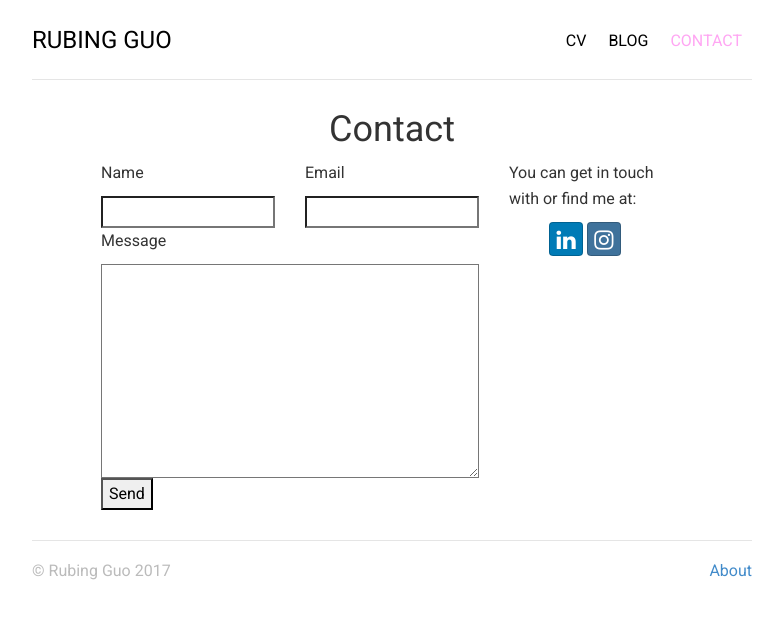
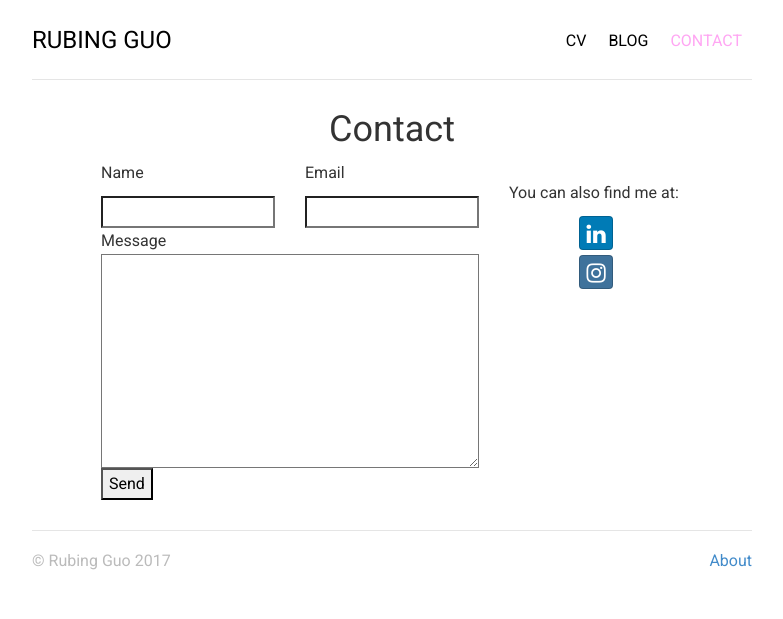
Before and after one commit to flower-joke/peanutshells.github.io, a Jekyll site: the page built from contact/index.html, in a window 1280 px wide. Shown: the top 619 px of the page, without its empty margins (248-1031 px from the left). Built offline with Jekyll 4.4.1, drawn with Linux system fonts in a browser that asks for light colours; nearby versions of some CDN libraries.

Commit message:
Update index.html

```diff
--- a/contact/index.html
+++ b/contact/index.html
@@ -14,28 +14,28 @@ description: ---hehe
 	<div class = "row">
 		<div class = "col-sm-8">
 			<form action="https://formspree.io/rubing1223@gmail.com" method="POST">
-				<div class = "row">
+				<div class = "row from-row">
 					<div class="col-sm-6"><p>Name</p><input class="form" type="text" name="name"></div>
 					<div class = "col-sm-6"><p>Email</p><input class="form" type="email" name="_replyto"></div>
 				</div>
-				<div class = "row">
+				<div class = "row form-row">
 					<div class = "col-sm-12">
-            					<p>Message</p><textarea class="form" type="message" name="message" rows="8"></textarea>
+            					Message<textarea class="form" type="message" name="message" rows="8"></textarea>
 					</div>
 				</div>
-				<input type="submit" value="Send">
+				<div class="row form-row">
+					<div class="col-sm-12"><input type="submit" value="Send"></div>
+				</div>
 			</form>
 		</div>
-		<div class = "col-sm-4">
-			<p>You can get in touch with or find me at:</p>
-			<ul class="social-icons">
-				<a href="http://www.linkedin.com/in/rubingguo/" target="_blank" class="btn btn-social-icon btn-linkedin" onclick="_gaq.push(['_trackEvent', 'btn-social-icon', 'click', 'btn-linkedin']);">
+		<div class = "col-sm-4 author-social-container">
+			<p>You can also find me at:</p>
+				<a href="http://www.linkedin.com/in/rubingguo/" target="_blank" class="btn btn-social-icon btn-linkedin author-social" onclick="_gaq.push(['_trackEvent', 'btn-social-icon', 'click', 'btn-linkedin']);">
 					<span class="fa fa-linkedin"></span>
 				</a>
-				<a href="https://www.instagram.com/rubieguo/" target="_blank" class="btn btn-social-icon btn-instagram" onclick="_gaq.push(['_trackEvent', 'btn-social-icon', 'click', 'btn-instagram']);">
+				<a href="https://www.instagram.com/rubieguo/" target="_blank" class="btn btn-social-icon btn-instagram author-social" onclick="_gaq.push(['_trackEvent', 'btn-social-icon', 'click', 'btn-instagram']);">
 					<span class="fa fa-instagram"></span>
 				</a>
-			</ul>
 		</div>
 
 	</div>
```
